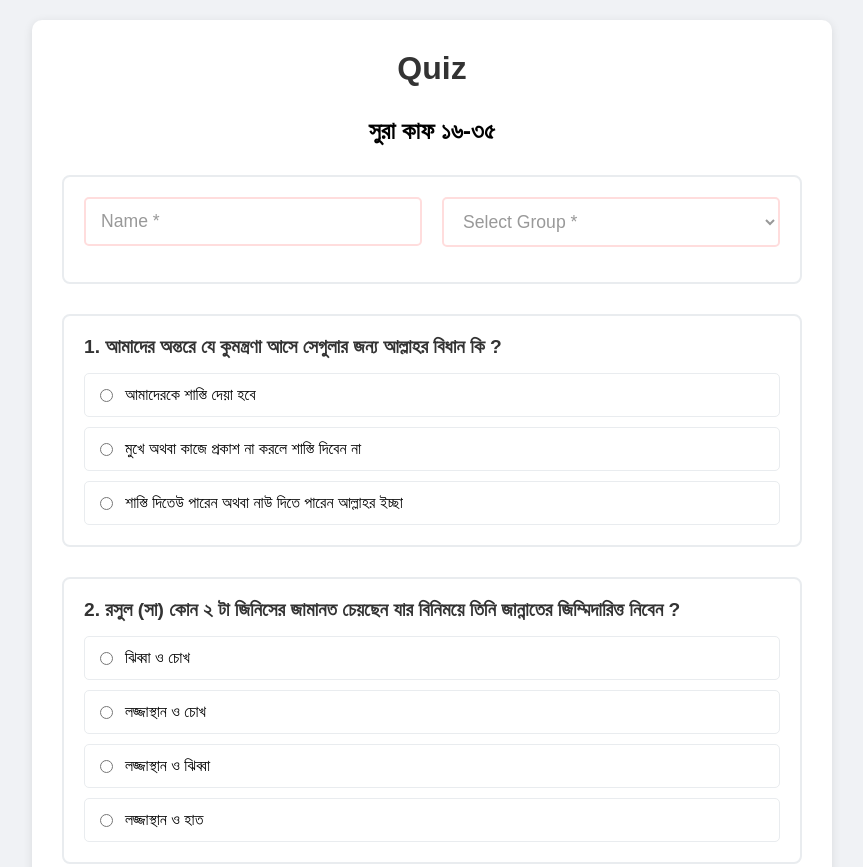
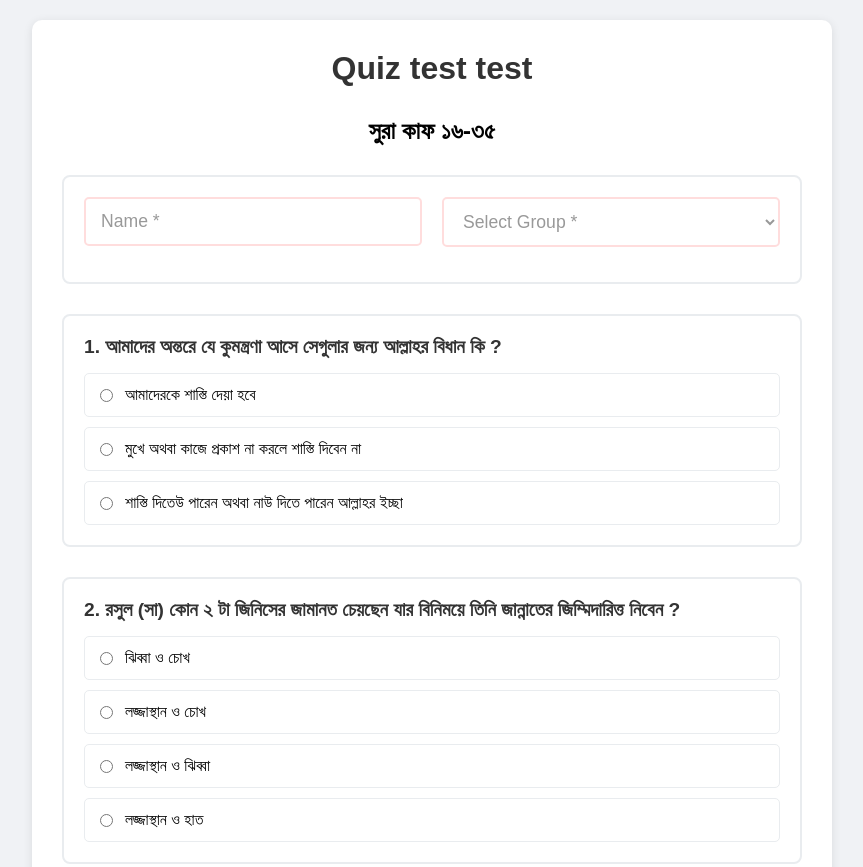
Before and after one commit to nilacseruet/quiz, a website built with Vite: page index.html in a window 1280 px wide. Shown: the top 867 px of the page, without its empty margins (208-1071 px from the left). Built offline with nearby package versions, Linux system fonts and the light colour scheme; some packages are replaced by stand-ins of ours; no server answers.

Commit message:
production path: fixing..try

```diff
--- a/index.html
+++ b/index.html
@@ -14,7 +14,7 @@
         </div>
 
         <div class="quiz-container">
-            <h1>Quiz</h1>
+            <h1>Quiz test test </h1>
             <h2 id ="quiz_title" style="text-align: center; margin-bottom: 30px;"></h2>
 
             <!-- Top Score Banner -->
```
